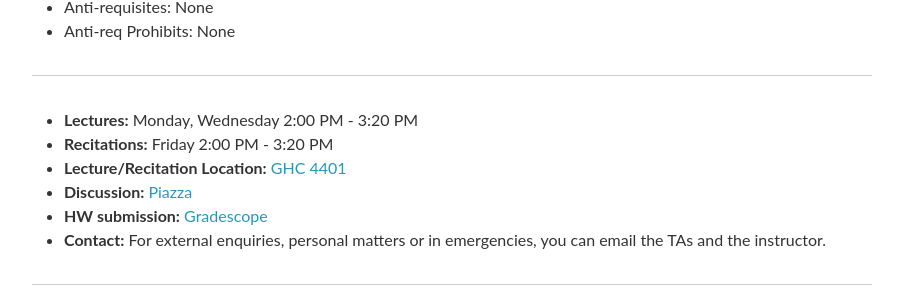
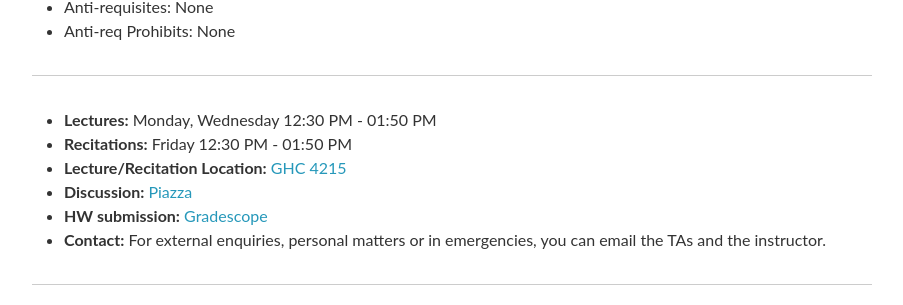
Before and after one commit to cmudeeprl/403website_s24, a Jekyll site: the page built from _pages/about.md, in a window 1280 px wide and 900 px high, scrolled down 872 px. Shown: the part 150-455 px from the top of the window, without its empty margins (188-1091 px from the left). Built offline with Jekyll 4.4.1, drawn with Linux system fonts in a browser that asks for light colours; nearby versions of some CDN libraries; comment, search, counter and statistics services are not loaded.

Commit message:
* updated class times and locations

```diff
--- a/_pages/about.md
+++ b/_pages/about.md
@@ -37,9 +37,9 @@ Students should have a solid understanding of the following areas
 
 ***
 
-- **Lectures:** Monday, Wednesday 2:00 PM - 3:20 PM
-- **Recitations:** Friday 2:00 PM - 3:20 PM
-- **Lecture/Recitation Location:** [GHC 4401](https://www.google.com/maps/place/Gates+and+Hillman+Centers/@40.4436655,-79.9470514,17z/data=!3m1!4b1!4m6!3m5!1s0x8834f22177d9f8ef:0x719357c7895d25a8!8m2!3d40.4436655!4d-79.9444765!16s%2Fg%2F1tdlvy8r?entry=ttu){:target="\_blank"}
+- **Lectures:** Monday, Wednesday 12:30 PM - 01:50 PM
+- **Recitations:** Friday 12:30 PM - 01:50 PM
+- **Lecture/Recitation Location:** [GHC 4215](https://www.google.com/maps/place/Gates+and+Hillman+Centers/@40.4434419,-79.9448852,19z/data=!4m6!3m5!1s0x8834f22177d9f8ef:0x719357c7895d25a8!8m2!3d40.4436655!4d-79.9444765!16s%2Fg%2F1tdlvy8r){:target="\_blank"}
 <!-- - **Office Hours Location:** [Gates-Hillman Center 8228](https://goo.gl/maps/74vUj6uoaTTzYM937){:target="\_blank"} -->
 - **Discussion:** [Piazza](https://piazza.com){:target="\_blank"}
 - **HW submission:** [Gradescope](https://www.gradescope.com){:target="\_blank"}
```
